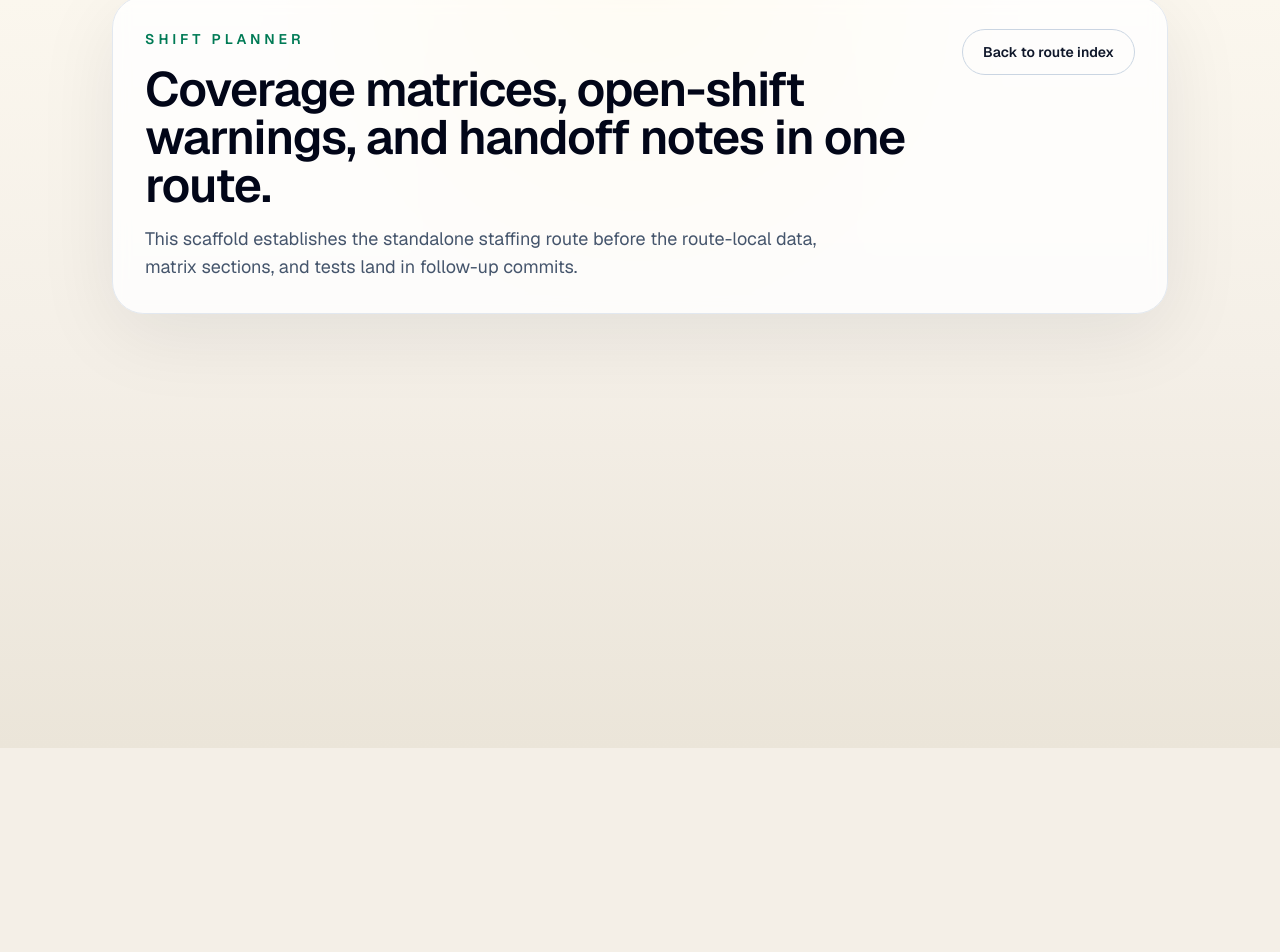
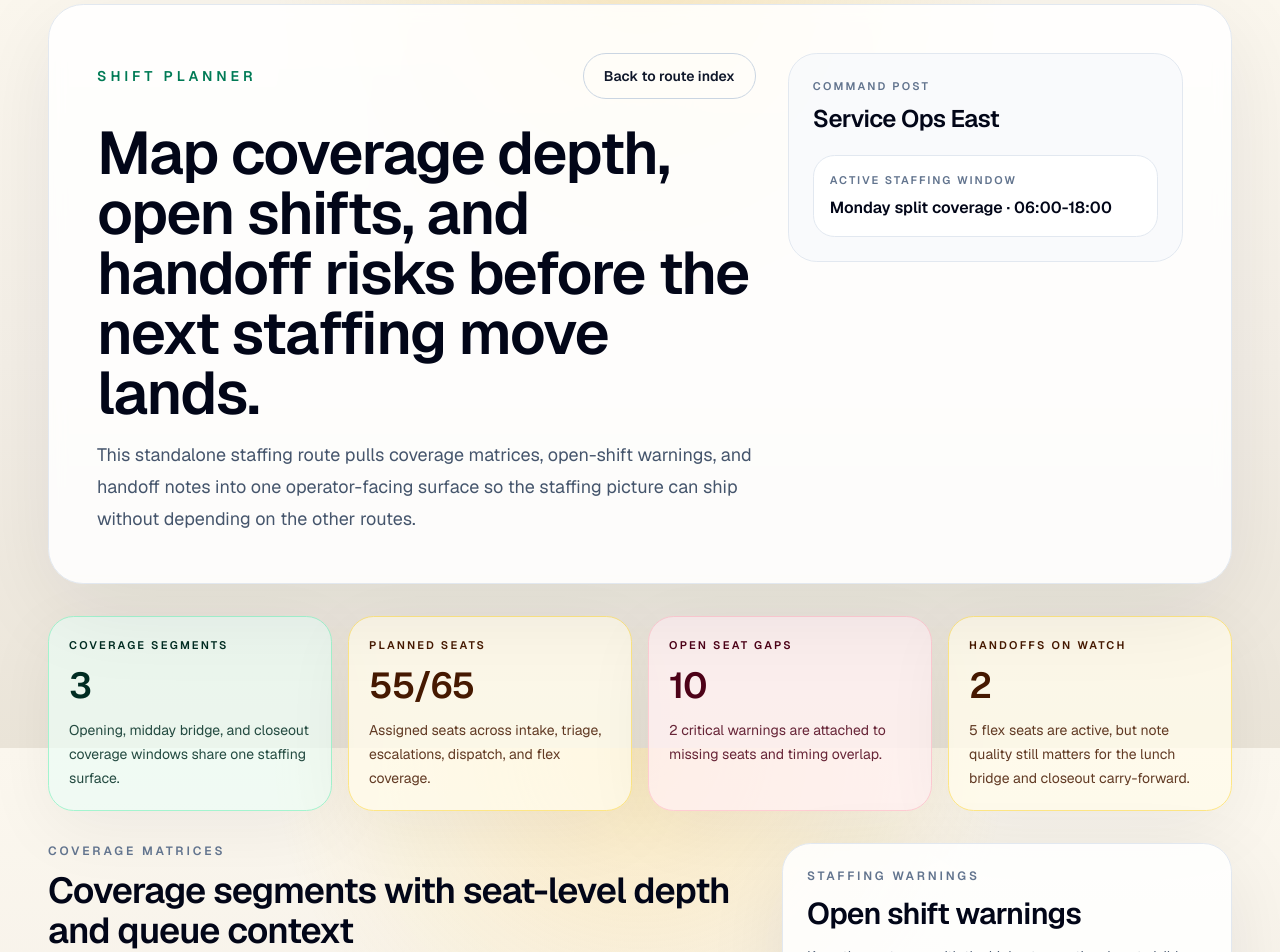
Before and after one commit to iamasx/api-test, a Next.js app: page /shift-planner in a window 1280 px wide. Shown: the part 52-1004 px from the top of the page. Before the commit the page ends 800 px from the top, so only its background shows below. Built offline with nearby package versions, Linux system fonts and the light colour scheme.

Commit message:
feat: compose shift planner route

```diff
--- a/src/app/shift-planner/page.tsx
+++ b/src/app/shift-planner/page.tsx
@@ -1,38 +1,132 @@
 import type { Metadata } from "next";
 import Link from "next/link";
+
+import { CoverageMatrixSection } from "./_components/coverage-matrix-section";
+import { HandoffNotesPanel } from "./_components/handoff-notes-panel";
+import { StaffingWarningPanel } from "./_components/staffing-warning-panel";
+import { getShiftPlannerView } from "./_data/shift-planner-data";
 
 export const metadata: Metadata = {
   title: "Shift Planner",
   description: "Review shift coverage, staffing warnings, and handoff notes on a dedicated route.",
 };
 
+const summaryToneClassNames = {
+  steady: "border-emerald-200 bg-emerald-50/70 text-emerald-950",
+  watch: "border-amber-200 bg-amber-50/80 text-amber-950",
+  risk: "border-rose-200 bg-rose-50/80 text-rose-950",
+};
+
 export default function ShiftPlannerPage() {
+  const view = getShiftPlannerView();
+
   return (
-    <main className="mx-auto flex min-h-screen w-full max-w-6xl flex-col px-6 py-12 sm:px-10 lg:px-12">
-      <section className="rounded-[2rem] border border-slate-200 bg-white/80 p-8 shadow-[0_20px_80px_rgba(15,23,42,0.08)] backdrop-blur">
-        <div className="flex flex-col gap-6 sm:flex-row sm:items-start sm:justify-between">
-          <div className="max-w-3xl space-y-4">
-            <p className="text-sm font-semibold uppercase tracking-[0.28em] text-emerald-700">
-              Shift Planner
+    <main className="mx-auto flex min-h-screen w-full max-w-7xl flex-col gap-8 px-6 py-10 sm:px-10 lg:px-12 lg:py-14">
+      <section className="rounded-[2.2rem] border border-slate-200 bg-white/85 p-8 shadow-[0_24px_90px_rgba(15,23,42,0.08)] backdrop-blur sm:p-10 lg:p-12">
+        <div className="flex flex-col gap-8 xl:grid xl:grid-cols-[minmax(0,1.25fr)_minmax(18rem,0.75fr)] xl:items-start">
+          <div className="space-y-6">
+            <div className="flex flex-wrap items-center justify-between gap-4">
+              <p className="text-sm font-semibold uppercase tracking-[0.28em] text-emerald-700">
+                {view.summary.eyebrow}
+              </p>
+              <Link
+                href="/"
+                className="inline-flex items-center justify-center rounded-full border border-slate-300 px-5 py-3 text-sm font-semibold text-slate-700 transition hover:border-slate-950 hover:text-slate-950"
+              >
+                Back to route index
+              </Link>
+            </div>
+
+            <div className="space-y-4">
+              <h1 className="max-w-4xl text-4xl font-semibold tracking-tight text-slate-950 sm:text-5xl lg:text-6xl">
+                {view.summary.title}
+              </h1>
+              <p className="max-w-3xl text-base leading-8 text-slate-600 sm:text-lg">
+                {view.summary.description}
+              </p>
+            </div>
+          </div>
+
+          <aside className="rounded-[1.8rem] border border-slate-200 bg-slate-50/85 p-6">
+            <div className="space-y-5">
+              <div>
+                <p className="text-[11px] font-semibold uppercase tracking-[0.2em] text-slate-500">
+                  Command post
+                </p>
+                <p className="mt-2 text-2xl font-semibold tracking-tight text-slate-950">
+                  {view.summary.commandPost}
+                </p>
+              </div>
+
+              <div className="rounded-[1.35rem] border border-slate-200 bg-white px-4 py-4">
+                <p className="text-[11px] font-semibold uppercase tracking-[0.18em] text-slate-500">
+                  Active staffing window
+                </p>
+                <p className="mt-2 text-base font-semibold text-slate-950">
+                  {view.summary.shiftLabel}
+                </p>
+              </div>
+            </div>
+          </aside>
+        </div>
+      </section>
+
+      <section
+        aria-label="Shift planner summary cards"
+        className="grid gap-4 lg:grid-cols-2 xl:grid-cols-4"
+      >
+        {view.summaryCards.map((card) => (
+          <article
+            key={card.id}
+            className={`rounded-[1.6rem] border px-5 py-5 shadow-[0_18px_70px_rgba(15,23,42,0.06)] ${summaryToneClassNames[card.tone]}`}
+          >
+            <p className="text-[11px] font-semibold uppercase tracking-[0.2em]">
+              {card.label}
             </p>
-            <h1 className="text-4xl font-semibold tracking-tight text-slate-950 sm:text-5xl">
-              Coverage matrices, open-shift warnings, and handoff notes in one route.
-            </h1>
-            <p className="max-w-2xl text-base leading-7 text-slate-600 sm:text-lg">
-              This scaffold establishes the standalone staffing route before the
-              route-local data, matrix sections, and tests land in follow-up
-              commits.
+            <p className="mt-3 text-4xl font-semibold tracking-tight">
+              {card.value}
+            </p>
+            <p className="mt-3 text-sm leading-6 opacity-85">
+              {card.detail}
+            </p>
+          </article>
+        ))}
+      </section>
+
+      <div className="grid gap-6 xl:grid-cols-[minmax(0,1.42fr)_minmax(21rem,0.9fr)]">
+        <section aria-labelledby="shift-planner-matrices" className="space-y-6">
+          <div className="space-y-3">
+            <p className="text-xs font-semibold uppercase tracking-[0.24em] text-slate-500">
+              Coverage matrices
+            </p>
+            <h2
+              id="shift-planner-matrices"
+              className="text-3xl font-semibold tracking-tight text-slate-950 sm:text-4xl"
+            >
+              Coverage segments with seat-level depth and queue context
+            </h2>
+            <p className="max-w-3xl text-sm leading-7 text-slate-600">
+              Each segment pairs seat counts with named operators, queue
+              posture, and lane-level notes so staffing moves stay grounded in
+              real coverage tradeoffs instead of flat totals.
             </p>
           </div>
 
-          <Link
-            href="/"
-            className="inline-flex items-center justify-center rounded-full border border-slate-300 px-5 py-3 text-sm font-semibold text-slate-700 transition hover:border-slate-950 hover:text-slate-950"
-          >
-            Back to route index
-          </Link>
+          <div className="space-y-6" role="list" aria-label="Coverage segments">
+            {view.coverageSegments.map((segment) => (
+              <CoverageMatrixSection key={segment.id} segment={segment} />
+            ))}
+          </div>
+        </section>
+
+        <div className="space-y-6">
+          <StaffingWarningPanel
+            segments={view.coverageSegments}
+            warnings={view.openShiftWarnings}
+          />
+          <HandoffNotesPanel notes={view.handoffNotes} />
         </div>
-      </section>
+      </div>
     </main>
   );
 }
```
